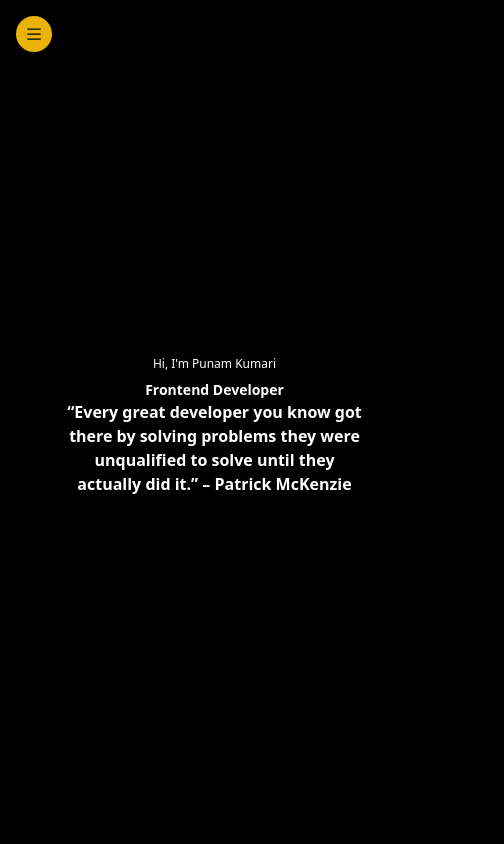
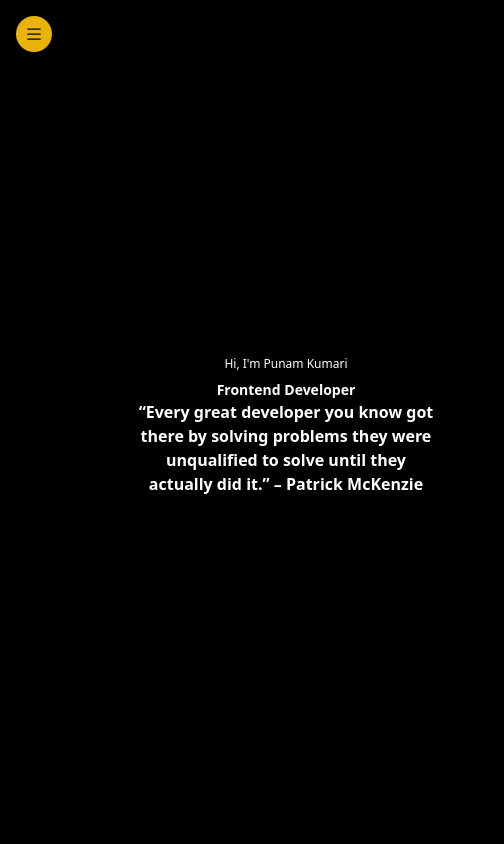
Before and after one commit to astrospkc/portfolio, a React (Vite) app: page / in a window 390 px wide. Shown: the top 844 px of the page, 504 px wide, since content can reach past the window. Built offline with nearby package versions, Linux system fonts and the light colour scheme.

Commit message:
fixed responsiveness

```diff
--- a/src/App.jsx
+++ b/src/App.jsx
@@ -15,11 +15,11 @@ function App() {
   return (
     <>
       <Router>
-        <div className="flex  overflow-x-hidden ">
-          <div className="fixed left-0 top-0 h-screen w-[10%]  ">
+        <div className="flex  ">
+          <div className="md:fixed md:left-0 md:top-0 md:h-screen md:w-[10%]  ">
             <Navbar />
           </div>
-          <div className="flex justify-center items-center w-[90%] ml-auto ">
+          <div className="md:flex justify-center items-center md:w-[90%] md:ml-auto ">
             <Routes>
               <Route path="/" element={<Home1 />} />
 
```
